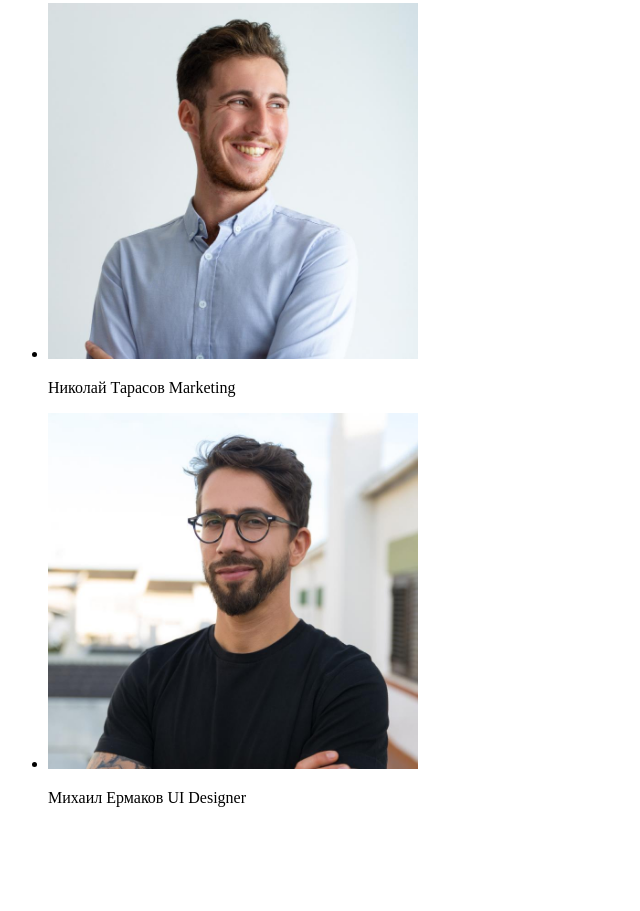
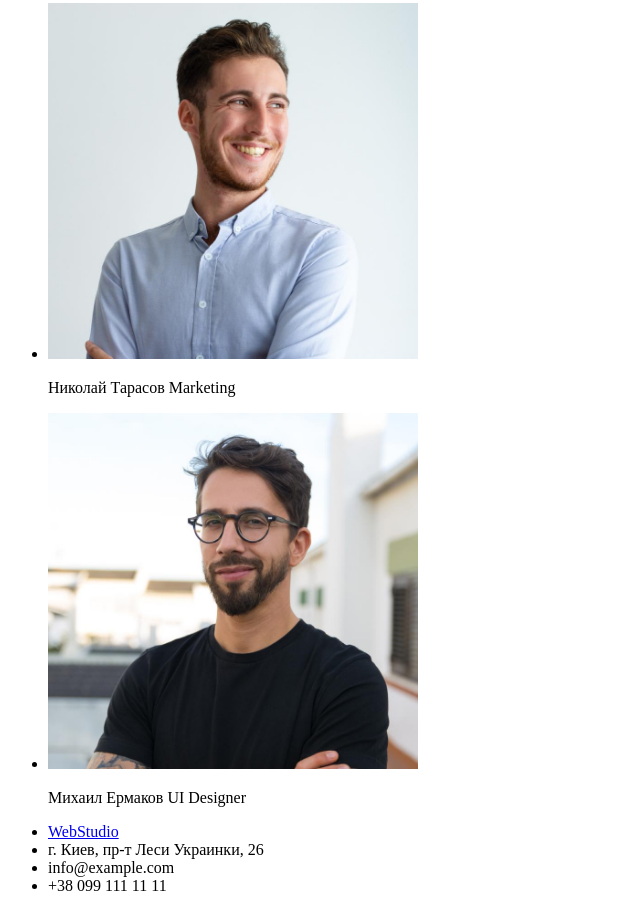
Before and after one commit to Artemius87/goit-markup-hw-01, a plain HTML site: page index.html in a window 1280 px wide. Shown: the part 2396-3307 px from the top of the page, without its empty margins (0-640 px from the left). Before the commit the page ends 3219 px from the top, so only its background shows below. Drawn offline with Linux system fonts and the light colour scheme.

Commit message:
добавлен footer

```diff
--- a/index.html
+++ b/index.html
@@ -9,7 +9,7 @@
     <header>
         <nav>
         <ul>
-            <li><a href="">WebStudio</a></li>
+            <li><a href="/">WebStudio</a></li>
             <li><a href="">Студия</a></li>
             <li><a href="">Портфолио</a></li>
              <li><a href="">Контакты</a></li>
@@ -67,7 +67,12 @@
     </section>
     </main>
     <footer>
-
+<ul>
+    <li><a href="/">WebStudio</a></li>
+    <li>г. Киев, пр-т Леси Украинки, 26</li>
+    <li>info@example.com</li>
+    <li>+38 099 111 11 11</li>
+</ul>
     </footer>
 </body>
 
```
